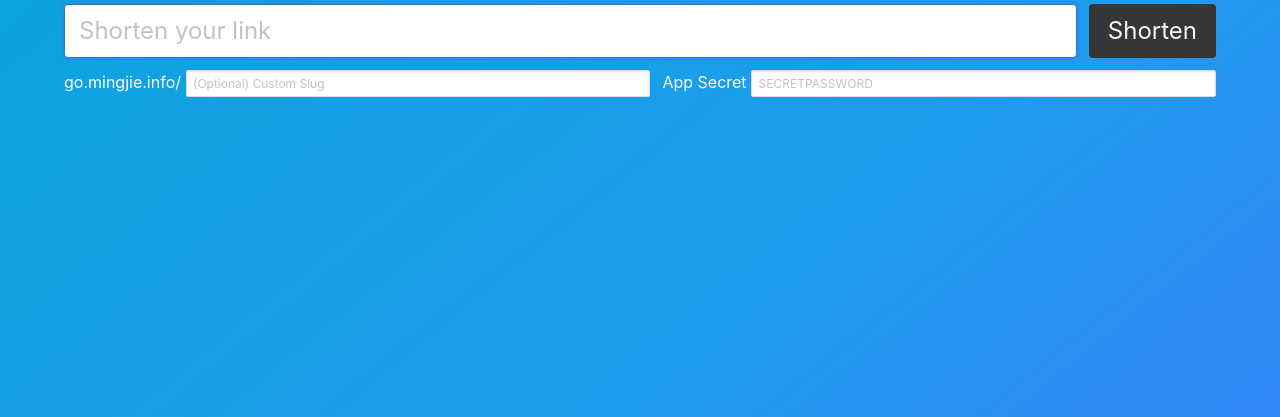
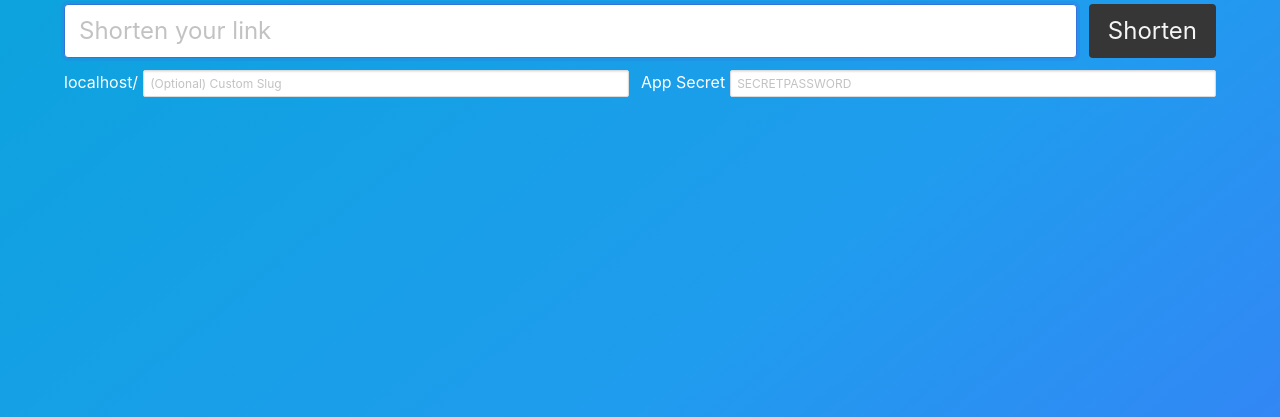
Before and after one commit to itsmingjie/abls, a website: page public/index.html in a window 1280 px wide. Shown: the part 383-800 px from the top of the page. Drawn offline with nearby package versions, Linux system fonts and the light colour scheme; some packages are replaced by stand-ins of ours; a script that the page names is missing.

Commit message:
Update branding

```diff
--- a/public/admin.js
+++ b/public/admin.js
@@ -5,6 +5,8 @@ window.onload = () => {
     var secret = localStorage.getItem("secret")
     if (secret != null && secret != "")
         document.getElementById("secret").value = secret
+
+    document.getElementById("url").innerHTML = window.location.host + "/&nbsp;"
 }
 
 function shorten() {
--- a/public/index.html
+++ b/public/index.html
@@ -33,6 +33,7 @@
         }
     </style>
     <link rel="stylesheet" href="https://cdnjs.cloudflare.com/ajax/libs/bulma/0.7.5/css/bulma.min.css" />
+    <title>Admin | Link Shortener</title>
 </head>
 
 <body>
@@ -56,7 +57,7 @@
                         </p>
                     </div>
                     <div class="field is-grouped">
-                        <span>go.mingjie.info/&nbsp;</span>
+                        <span id="url"></span>
                         <div class="control is-expanded">
                             <input class="input is-small" type="text" placeholder="(Optional) Custom Slug" id="slug">
                         </div>
```
